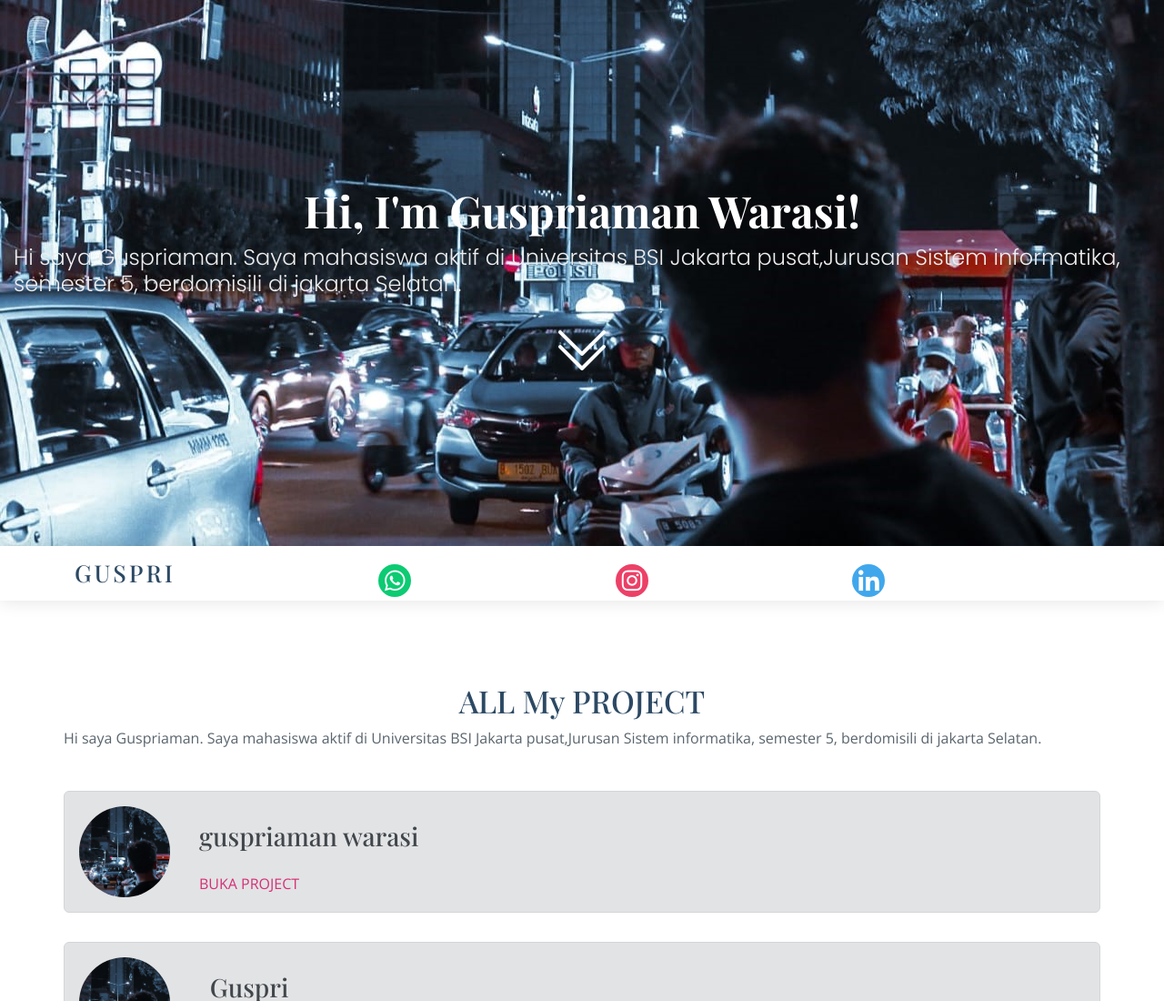
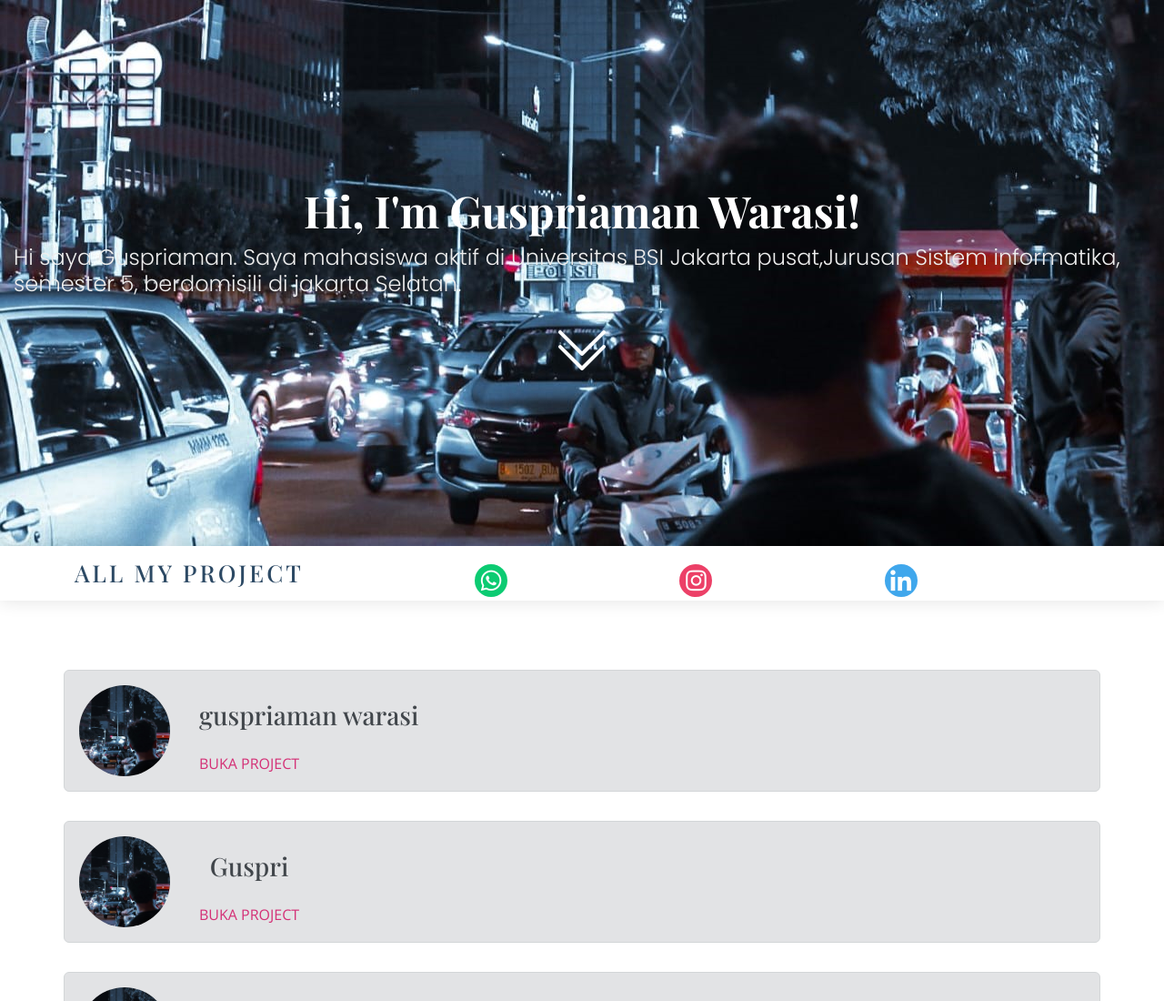
Before and after one commit to guspriaman/Portfolio, a plain HTML site: page index.html in a window 1280 px wide. Shown: the top 1100 px of the page at 91% size. Drawn offline with nearby package versions, Linux system fonts and the light colour scheme; a web font is replaced by a local one.

```diff
--- a/index.html
+++ b/index.html
@@ -41,7 +41,7 @@
     <div class="container d-flex align-items-center justify-content-between">
 
       <div class="logo">
-        <h1><a href="index.html">Guspri</a></h1>
+        <h1><a href="index.html">All my PROJECT</a></h1>
       </div>
       <div class="social-whatsapp mt-3 text-center">
         <a href="#" class="whatsapp"><i class="bx bxl-whatsapp"></i></a>
@@ -69,12 +69,6 @@
     <section id="about" class="about">
       <div class="container">
         <div class="row no-gutters">
-          <div class="content d-flex flex-column justify-content-center">
-                        <h3 class="text-center">ALL My PROJECT</h3>
-                        <h>Hi saya Guspriaman. Saya mahasiswa aktif di Universitas BSI Jakarta pusat,Jurusan Sistem informatika, semester 5, berdomisili di jakarta Selatan.</h>
-
-                    </div>
-
 
                       <div class="d-flex position-relative alert alert-secondary mt-3">
                         <img src="assets/img/badground.jpeg"  class="flex-shrink-0 me-3 img-fluid rounded-circle"style="width: 100px">
```
